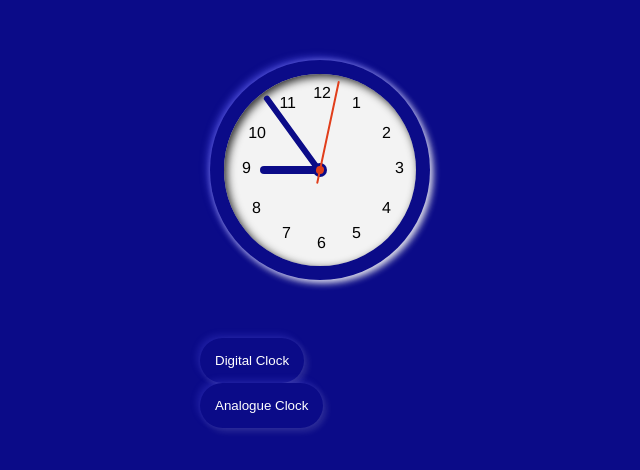
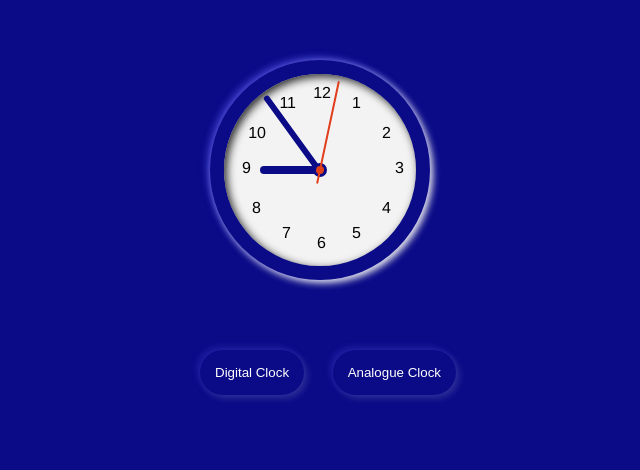
Before and after one commit to Amospelumi/Analogue-Digital-CLock, a plain HTML site: page index.html in a window 1280 px wide. Shown: the part 230-700 px from the top of the page, without its empty margins (320-960 px from the left). Drawn offline with Linux system fonts and the light colour scheme.

Commit message:
Updated style

```diff
--- a/index.html
+++ b/index.html
@@ -10,9 +10,13 @@
     <style>
         .press{
             padding: 8px;
+            padding-top: 20px;
             position: absolute;
             top: 70%;
             left: 40%;
+            display: flex;
+            justify-content: space-between;
+            width: 20%;
 
         }
         button{
```
